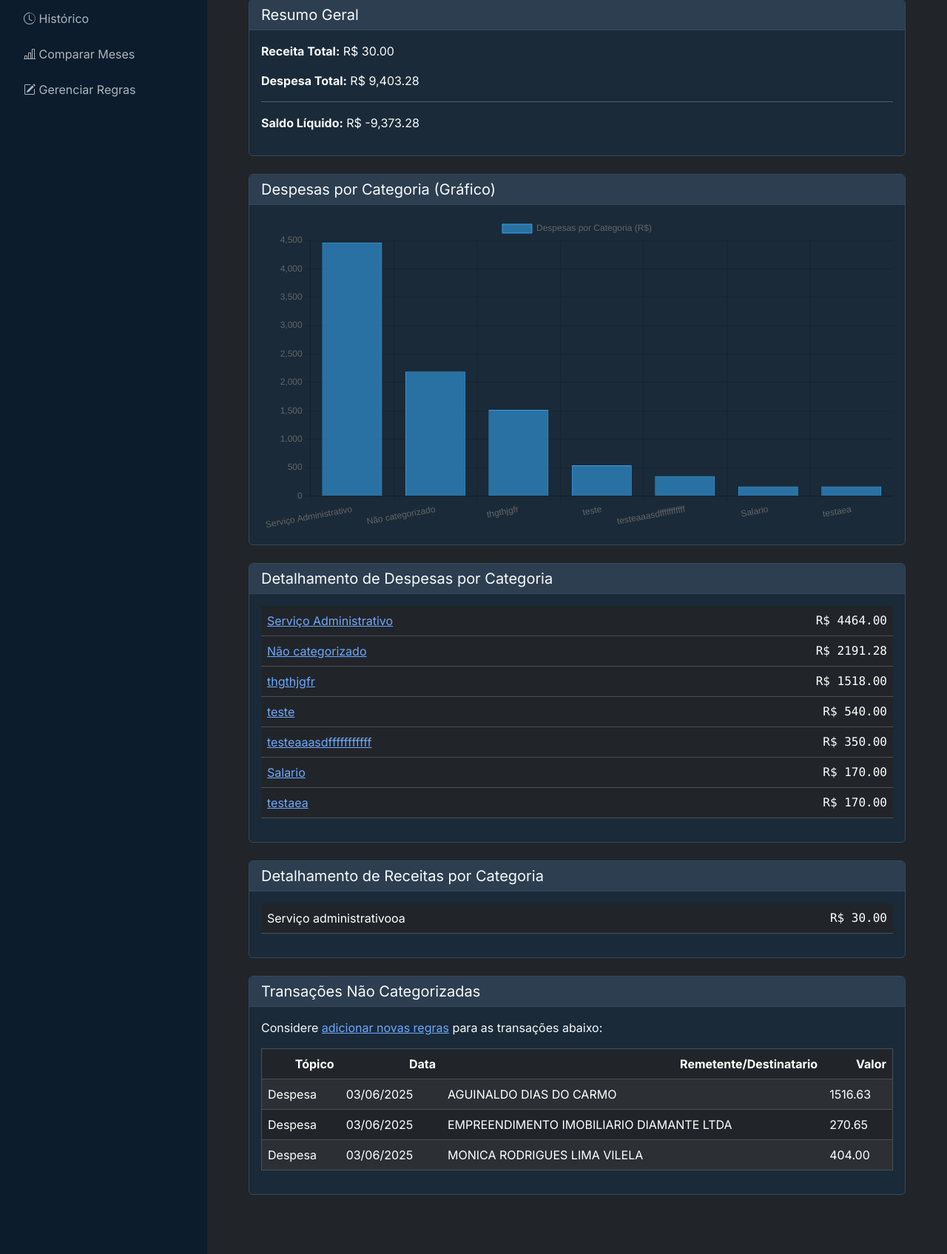
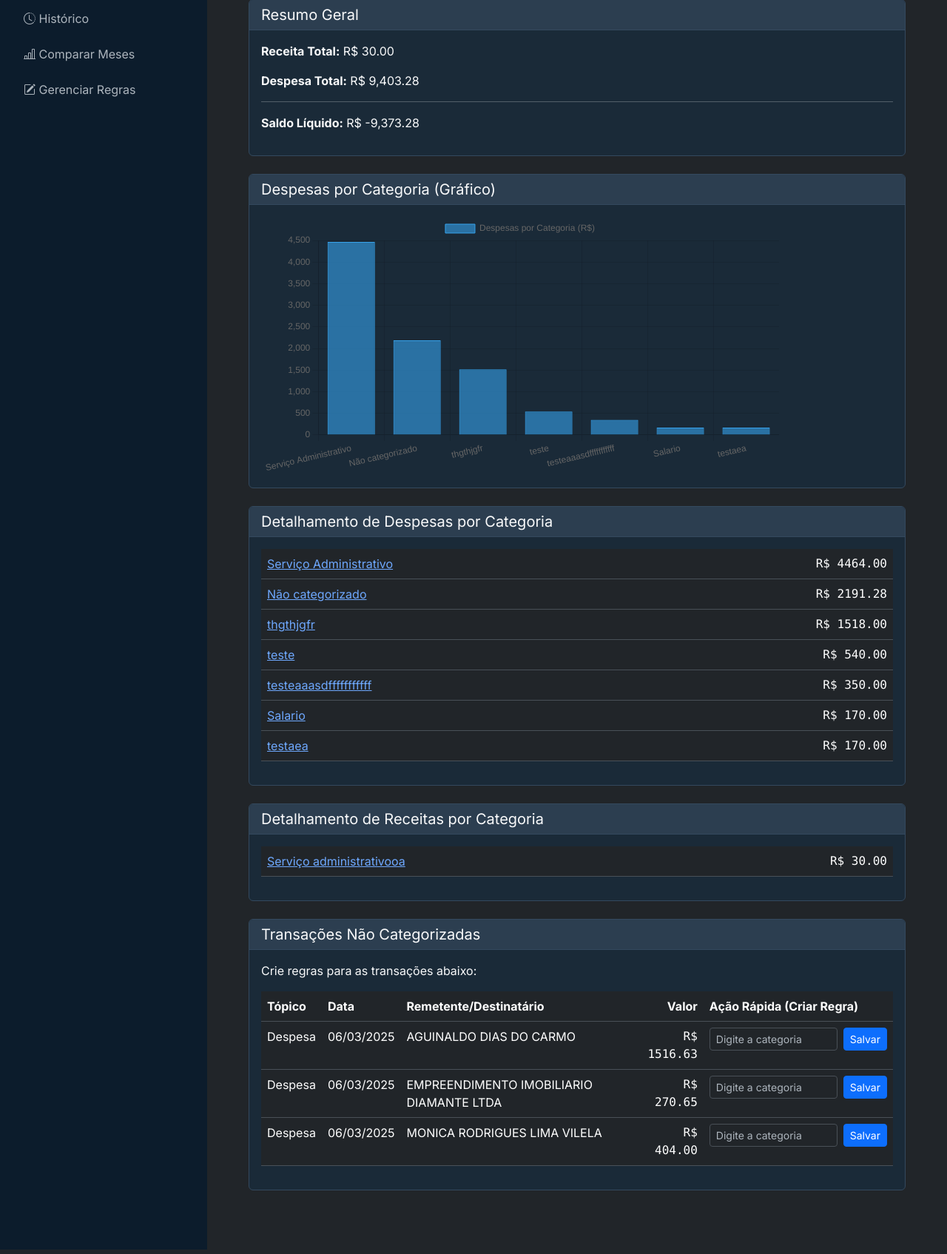
Before and after one commit to ArturCangussu/Finalytics_Pessoal, a Django app: page /relatorio/24/ in a window 1280 px wide. Shown: the part 128-1823 px from the top of the page at 74% size. Run offline with Django 5.2, Linux system fonts and the light colour scheme; a user stored in the database is signed in; data comes from the database, SQL or seed files in the repository; both versions use the stored data as it was after the commit.

Commit message:
STYLE: GRAFICO, FEAT: REGRAS

```diff
--- a/analisador/templates/analisador/relatorio.html
+++ b/analisador/templates/analisador/relatorio.html
@@ -30,7 +30,10 @@
         <h2 class="h5 mb-0">Despesas por Categoria (Gráfico)</h2>
     </div>
     <div class="card-body">
+        <!-- A classe .chart-container agora está em uma div interna -->
+        <div class="chart-container">
             <canvas id="graficoDespesas"></canvas>
+        </div>
     </div>
 </div>
 
@@ -67,7 +70,12 @@
             <tbody>
                 {% for index, linha in resumo_receitas.iterrows %}
                 <tr>
-                        <td>{{ linha.Subtópico }}</td>
+                    <td>
+                        <!-- A MESMA LÓGICA DE LINK DAS DESPESAS, APLICADA AQUI -->
+                        <a href="{% url 'detalhe_categoria' extrato_id=extrato.id nome_categoria=linha.Subtópico %}">
+                            {{ linha.Subtópico }}
+                        </a>
+                    </td>
                     <td class="text-end font-monospace">R$ {{ linha.Valor|floatformat:2 }}</td>
                 </tr>
                 {% endfor %}
@@ -75,21 +83,54 @@
         </table>
     </div>
 </div>
-
-    <!-- Transações Não Categorizadas -->
 <div class="card mb-4">
     <div class="card-header">
         <h2 class="h5 mb-0">Transações Não Categorizadas</h2>
     </div>
     <div class="card-body">
-            <p>Considere <a href="{% url 'gerenciar_regras' %}">adicionar novas regras</a> para as transações abaixo:</p>
-            {% if nao_categorizadas %}
-                {{ nao_categorizadas|safe }}
+        <p>Crie regras para as transações abaixo:</p>
+
+        {% if not nao_categorizadas.empty %}
+            <table class="table table-hover">
+                <thead>
+                    <tr>
+                        <th>Tópico</th>
+                        <th>Data</th>
+                        <th>Remetente/Destinatário</th>
+                        <th class="text-end">Valor</th>
+                        <th style="width: 30%;">Ação Rápida (Criar Regra)</th>
+                    </tr>
+                </thead>
+                <tbody>
+                    {% for index, linha in nao_categorizadas.iterrows %}
+                    <tr>
+                        <td>{{ linha.Tópico }}</td>
+                        <td>{{ linha.Data }}</td>
+                        <td>{{ linha.Remetente_Destinatario }}</td>
+                        <td class="text-end font-monospace">R$ {{ linha.Valor|floatformat:2 }}</td>
+                        <td>
+                            <!-- Pequeno formulário para cada linha -->
+                            <form action="{% url 'criar_regra_rapida' %}" method="POST" class="d-flex">
+                                {% csrf_token %}
+                                <!-- Campos escondidos que enviam informações importantes -->
+                                <input type="hidden" name="palavra_chave" value="{{ linha.Remetente_Destinatario }}">
+                                <input type="hidden" name="extrato_id" value="{{ extrato.id }}">
+
+                                <!-- Campo visível para o usuário digitar a categoria -->
+                                <input type="text" name="categoria" class="form-control form-control-sm me-2" placeholder="Digite a categoria" required>
+                                <button type="submit" class="btn btn-sm btn-primary">Salvar</button>
+                            </form>
+                        </td>
+                    </tr>
+                    {% endfor %}
+                </tbody>
+            </table>
         {% else %}
             <p>Parabéns! Todas as suas transações foram categorizadas.</p>
         {% endif %}
     </div>
 </div>
+
 
     <script>
     const ctx = document.getElementById('graficoDespesas');
--- a/analisador/urls.py
+++ b/analisador/urls.py
@@ -4,8 +4,11 @@ from . import views
 urlpatterns = [
     path('', views.pagina_inicial, name='home'),
     path('regras/', views.gerenciar_regras, name='gerenciar_regras'),
+    path('historico/', views.historico_extratos, name='historico'),
+    path('comparar/', views.comparar_extratos, name='comparar'),
+    path('relatorio/<int:extrato_id>/', views.pagina_relatorio, name='pagina_relatorio'),
+    path('relatorio/<int:extrato_id>/reprocessar/', views.reprocessar_relatorio, name='reprocessar_relatorio'),
     path('relatorio/<int:extrato_id>/categoria/<str:nome_categoria>/', views.detalhe_categoria, name='detalhe_categoria'),
-    path('historico/', views.historico_extratos, name='historico'),
-    path('relatorio/<int:extrato_id>/', views.pagina_relatorio, name='pagina_relatorio'),
-    path('comparar/', views.comparar_extratos, name='comparar'),
+    path('regras/criar-rapido/', views.criar_regra_rapida, name='criar_regra_rapida'),
+    path('historico/apagar/<int:extrato_id>/', views.apagar_extrato, name='apagar_extrato'),
 ]
--- a/analisador/views.py
+++ b/analisador/views.py
@@ -3,11 +3,11 @@ from django.contrib.auth.decorators import login_required
 from .motor_analise import processar_extrato
 from .models import Regra, Transacao, Extrato
 import pandas as pd
-
+from django.urls import reverse
+from django.contrib import messages # Importa o sistema de mensagens do Django
 
 @login_required
 def pagina_inicial(request):
-    # Prepara o contexto para a página ativa desde o início
     contexto = {'active_page': 'home'}
 
     if request.method == 'POST':
@@ -15,8 +15,15 @@ def pagina_inicial(request):
         mes_referencia = request.POST.get('mes_referencia')
 
         if not arquivo_extrato or not mes_referencia:
-            # Se der erro, renderiza a página de novo, mas com o contexto
+            messages.error(request, 'Por favor, preencha todos os campos.')
             return render(request, 'analisador/pagina_inicial.html', contexto)
+
+        # --- VALIDAÇÃO DO TIPO DE ARQUIVO ---
+        # Verifica se o nome do arquivo termina com .xlsx
+        if not arquivo_extrato.name.endswith('.xlsx'):
+            messages.error(request, 'Erro: O arquivo do extrato deve ser no formato .xlsx.')
+            return render(request, 'analisador/pagina_inicial.html', contexto)
+        # --- FIM DA VALIDAÇÃO ---
 
         novo_extrato = Extrato.objects.create(
             usuario=request.user,
@@ -26,12 +33,13 @@ def pagina_inicial(request):
 
         return redirect('pagina_relatorio', extrato_id=novo_extrato.id)
 
-    # Se for GET, renderiza a página com o contexto
     return render(request, 'analisador/pagina_inicial.html', contexto)
 
 
 @login_required
 def gerenciar_regras(request):
+    extrato_id_origem = request.GET.get('from_report')
+
     if request.method == 'POST':
         nova_palavra = request.POST.get('palavra_chave')
         nova_categoria = request.POST.get('categoria')
@@ -43,12 +51,15 @@ def gerenciar_regras(request):
                 categoria=nova_categoria
             )
 
+        if extrato_id_origem:
+            return redirect(f"{reverse('gerenciar_regras')}?from_report={extrato_id_origem}")
         return redirect('gerenciar_regras')
 
     regras_do_usuario = Regra.objects.filter(usuario=request.user)
     contexto = {
         'regras': regras_do_usuario,
-        'active_page': 'regras' # Garante que o valor correto é 'regras'
+        'active_page': 'regras',
+        'extrato_id_origem': extrato_id_origem
     }
     return render(request, 'analisador/gerenciar_regras.html', contexto)
 
@@ -100,6 +111,9 @@ def pagina_relatorio(request, extrato_id):
         'descricao': 'Remetente/Destinatario', 'data': 'Data',
     })
 
+    df['Data'] = pd.to_datetime(df['Data'])
+    df['Data'] = df['Data'].dt.strftime('%d/%m/%Y')
+
     df_receitas = df[df['Tópico'] == 'Receita']
     df_despesas = df[df['Tópico'] == 'Despesa']
 
@@ -113,13 +127,14 @@ def pagina_relatorio(request, extrato_id):
     resumo_r_series = df_receitas.groupby('Subtópico')['Valor'].sum().sort_values(ascending=False)
     resumo_r = resumo_r_series.reset_index()
 
-    nao_cat_df = df[df['Subtópico'] == 'Não categorizado']
+    nao_cat_df = df[df['Subtópico'] == 'Não categorizado'].copy()
     colunas_desejadas = ['Tópico', 'Data', 'Remetente/Destinatario', 'Valor']
 
     if nao_cat_df.empty:
         nao_cat = pd.DataFrame(columns=colunas_desejadas)
     else:
         nao_cat = nao_cat_df[colunas_desejadas]
+        nao_cat = nao_cat.rename(columns={'Remetente/Destinatario': 'Remetente_Destinatario'})
 
     labels_grafico = list(resumo_d_series.index)
     dados_grafico = [float(valor) for valor in resumo_d_series.abs().values]
@@ -131,7 +146,7 @@ def pagina_relatorio(request, extrato_id):
         'saldo_liquido': f'{saldo_l:,.2f}',
         'resumo_despesas': resumo_d,
         'resumo_receitas': resumo_r,
-        'nao_categorizadas': nao_cat.to_html(classes='table table-striped', index=False),
+        'nao_categorizadas': nao_cat,
         'labels_grafico': labels_grafico,
         'dados_grafico': dados_grafico,
     }
@@ -181,3 +196,53 @@ def comparar_extratos(request):
         'active_page': 'comparar'
     }
     return render(request, 'analisador/comparar.html', contexto)
+
+@login_required
+def reprocessar_relatorio(request, extrato_id):
+    regras_do_usuario = Regra.objects.filter(usuario=request.user)
+    regras_de_categorizacao = {
+        regra.palavra_chave: regra.categoria for regra in regras_do_usuario
+    }
+
+    def categorizar_transacao(descricao):
+        if not isinstance(descricao, str):
+            return 'Descrição Inválida'
+        for palavra_chave, categoria in regras_de_categorizacao.items():
+            if palavra_chave.lower() in descricao.lower():
+                return categoria
+        return 'Não categorizado'
+
+    transacoes_para_atualizar = Transacao.objects.filter(extrato_id=extrato_id, usuario=request.user)
+
+    for transacao in transacoes_para_atualizar:
+        transacao.subtopico = categorizar_transacao(transacao.descricao)
+        transacao.save()
+
+    return redirect('pagina_relatorio', extrato_id=extrato_id)
+
+@login_required
+def criar_regra_rapida(request):
+    if request.method == 'POST':
+        palavra_chave = request.POST.get('palavra_chave')
+        categoria = request.POST.get('categoria')
+        extrato_id = request.POST.get('extrato_id')
+
+        if palavra_chave and categoria:
+            Regra.objects.get_or_create(
+                usuario=request.user,
+                palavra_chave=palavra_chave,
+                defaults={'categoria': categoria}
+            )
+
+        if extrato_id:
+            return redirect('reprocessar_relatorio', extrato_id=extrato_id)
+
+    return redirect('home')
+
+@login_required
+def apagar_extrato(request, extrato_id):
+    if request.method == 'POST':
+        extrato = Extrato.objects.get(id=extrato_id, usuario=request.user)
+        extrato.delete()
+
+    return redirect('historico')
--- a/analisador_web/urls.py
+++ b/analisador_web/urls.py
@@ -1,7 +1,7 @@
 from django.contrib import admin
-from django.urls import path, include  # 1. Adicione 'include' aqui
+from django.urls import path, include
 
 urlpatterns = [
     path('admin/', admin.site.urls),
-    path('', include('analisador.urls')),  # 2. Adicione esta linha
+    path('', include('analisador.urls')), # Esta linha direciona tudo para o seu app
 ]
--- a/static/css/custom.css
+++ b/static/css/custom.css
@@ -68,7 +68,5 @@ body {
 
 .chart-container {
     position: relative;
-    max-width: 700px;
-    margin: 2rem auto;
-    max-height: 350px; /* Controla a altura máxima do gráfico */
+    height: 350px; /* Usamos 'height' em vez de 'max-height' para ser mais direto */
 }
```
Also changed, not shown: analisador/templates/analisador/gerenciar_regras.html (+8 -0 lines), analisador/templates/analisador/historico.html (+11 -0 lines), analisador/templates/analisador/pagina_inicial.html (+12 -1 lines), db.sqlite3. Lines whose indentation alone changed are shown as unchanged.
